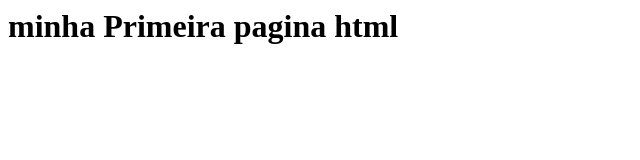
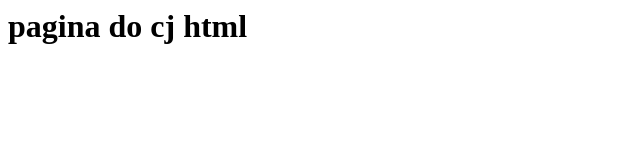
Before and after one commit to stxupzon/primeira-pagina1, a plain HTML site: page index.html in a window 1280 px wide. Shown: the whole page, without its empty margins (0-640 px from the left). Drawn offline with Linux system fonts and the light colour scheme.

Commit message:
Update index.html

```diff
--- a/index.html
+++ b/index.html
@@ -1,3 +1,3 @@
 <html>
-  <h1> minha Primeira pagina html</h1>
+  <h1> pagina do cj html</h1>
 </html>
```
